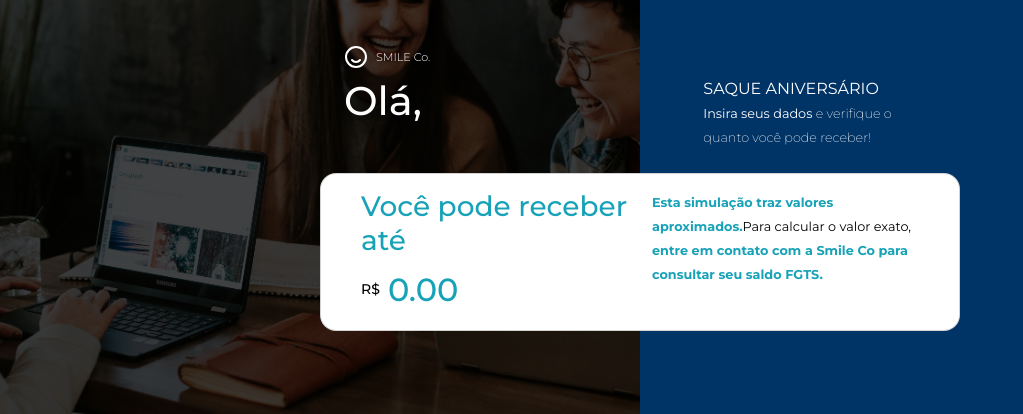
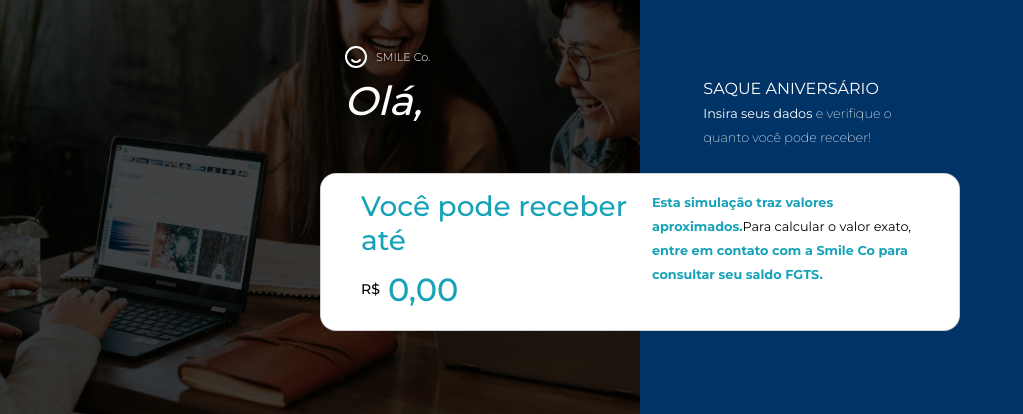
Before and after one commit to Cristiane-Pereira/fgts-anniversary-withdrawal, a Next.js app: page /result in a window 1280 px wide. Shown: the part 212-626 px from the top of the page, without its empty margins (0-1023 px from the left). Built offline with nearby package versions, Linux system fonts and the light colour scheme.

Commit message:
Ajustei a lógica do cálculo

```diff
--- a/src/app/(public)/initial/page.jsx
+++ b/src/app/(public)/initial/page.jsx
@@ -44,7 +44,7 @@ export default function PageInitial() {
       .string()
       .required("Valor do saldo obrigatório")
       .matches(
-        /^(?!-)(?:\d{1,3}(?:[\.,]\d{3})*|\d+)(?:[\.,]\d+)?$/,
+        /^(?!-)(\d+|\d{1,3}(?:[.,]\d{3})*)(?:[.,]\d+)?$/,
         "Não pode ser valor negativo"
       )
       .test('positive-number', 'O valor não pode ser negativo', value => parseFloat(value) >= 0),
@@ -140,7 +140,7 @@ export default function PageInitial() {
                     <Form.Label htmlFor="withdrawal_amount" className="input-label mb-1">Qual seu saldo?</Form.Label>
 
                     <Form.Control
-                      type="number"
+                      type="text"
                       name="withdrawal_amount"
                       placeholder="ex: R$ 5.000,00"
                       className="input-text rounded-2"
--- a/src/app/(public)/result/page.jsx
+++ b/src/app/(public)/result/page.jsx
@@ -1,4 +1,4 @@
-'use client';
+"use client"
 
 import React from "react";
 import { Row, Col } from "react-bootstrap";
@@ -15,8 +15,22 @@ import { useAppContext } from "@/app/contexts";
 
 const PageResult = () => {
   const { formData } = useAppContext();
-  const withdrawalAmount = parseFloat(formData.withdrawal_amount);
+
+  // Garantir que o valor seja tratado como string antes de fazer o replace
+  const cleanedAmount = String(formData.withdrawal_amount)
+    .replace(/\./g, "")  // Remove o ponto como separador de milhar
+    .replace(",", ".");  // Substitui a vírgula por ponto para a conversão correta
+
+  const withdrawalAmount = parseFloat(cleanedAmount);
+
+  // Calculando o valor
   const calculatedWithdrawal = calculateWithdrawalAmount(withdrawalAmount);
+
+  // Formatação do valor no padrão BR (R$)
+  const formattedResult = new Intl.NumberFormat("pt-BR", {
+    minimumFractionDigits: 2,
+    maximumFractionDigits: 2,
+  }).format(calculatedWithdrawal);
 
   return (
     <Container title={`Olá, ${formData.name}`}>
@@ -28,15 +42,15 @@ const PageResult = () => {
                 <h3 className="title-secondary">Você pode receber até</h3>
                 <div className="d-flex align-items-center">
                   <small>R$</small>
-                  <span className="value-sake title-secondary mx-2">{calculatedWithdrawal}</span>
+                  <span className="value-sake title-secondary mx-2">{formattedResult}</span>
                 </div>
               </Col>
 
               <Col lg="6">
                 <span className="subtitle">
                   <strong className="title-secondary">Esta simulação traz valores aproximados.</strong>
-                   Para calcular o valor exato, <strong className="title-secondary">entre em
-                   contato com a Smile Co para consultar seu saldo FGTS.</strong>
+                  Para calcular o valor exato, <strong className="title-secondary">entre em
+                  contato com a Smile Co para consultar seu saldo FGTS.</strong>
                 </span>
               </Col>
             </Row>
--- a/src/app/helpers/utils.js
+++ b/src/app/helpers/utils.js
@@ -42,19 +42,19 @@ export const calculateWithdrawalAmount = (amount) => {
   let calculatedAmount = 0;
 
   if (amount <= 500) {
-    calculatedAmount = amount * 0.5;
+    calculatedAmount = amount * 0.5; // Valor x 50%;
   } else if (amount <= 1000) {
-    calculatedAmount = amount * 0.4 + 50;
+    calculatedAmount = amount * 0.4 + 50; // Valor x 40% + 50;
   } else if (amount <= 5000) {
-    calculatedAmount = amount * 0.3 + 150;
+    calculatedAmount = amount * 0.3 + 150; // Valor x 30% + 150;
   } else if (amount <= 10000) {
-    calculatedAmount = amount * 0.2 + 650;
+    calculatedAmount = amount * 0.2 + 650; // Valor x 20% + 650;
   } else if (amount <= 15000) {
-    calculatedAmount = amount * 0.15 + 1150;
+    calculatedAmount = amount * 0.15 + 1150; // valor x 15% + 1150
   } else if (amount <= 20000) {
-    calculatedAmount = amount * 0.1 + 1900;
+    calculatedAmount = amount * 0.1 + 1900; // valor x 10% + 1900
   } else {
-    calculatedAmount = amount * 0.05 + 2900;
+    calculatedAmount = amount * 0.05 + 2900; // valor x 5% + 2900
   }
 
   return calculatedAmount.toFixed(2);
--- a/src/assets/styles/globals.css
+++ b/src/assets/styles/globals.css
@@ -38,8 +38,9 @@ body {
    📝 Typography
 ========================== */
 h1 {
-  font-weight: 600;
+  font-weight: 700;
   font-size: 1.8rem;
+  font-style: italic;
 }
 
 h3 {
```
